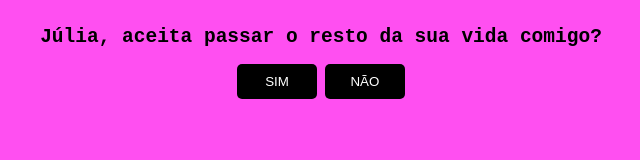
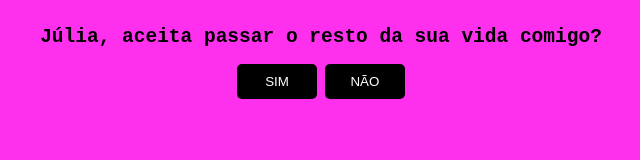
Before and after one commit to erysj/together.github.io, a plain HTML site: page index.html in a window 1280 px wide. Shown: the whole page, without its empty margins (329-969 px from the left). Drawn offline with Linux system fonts and the light colour scheme.

Commit message:
index.html

```diff
--- a/index.html
+++ b/index.html
@@ -15,7 +15,7 @@
 
 <style>
    #conteudo {
-       background: #ff35efde;
+       background: #ff12ebde;
        width: 100%;
        height: 100%;
        position: fixed;
```
